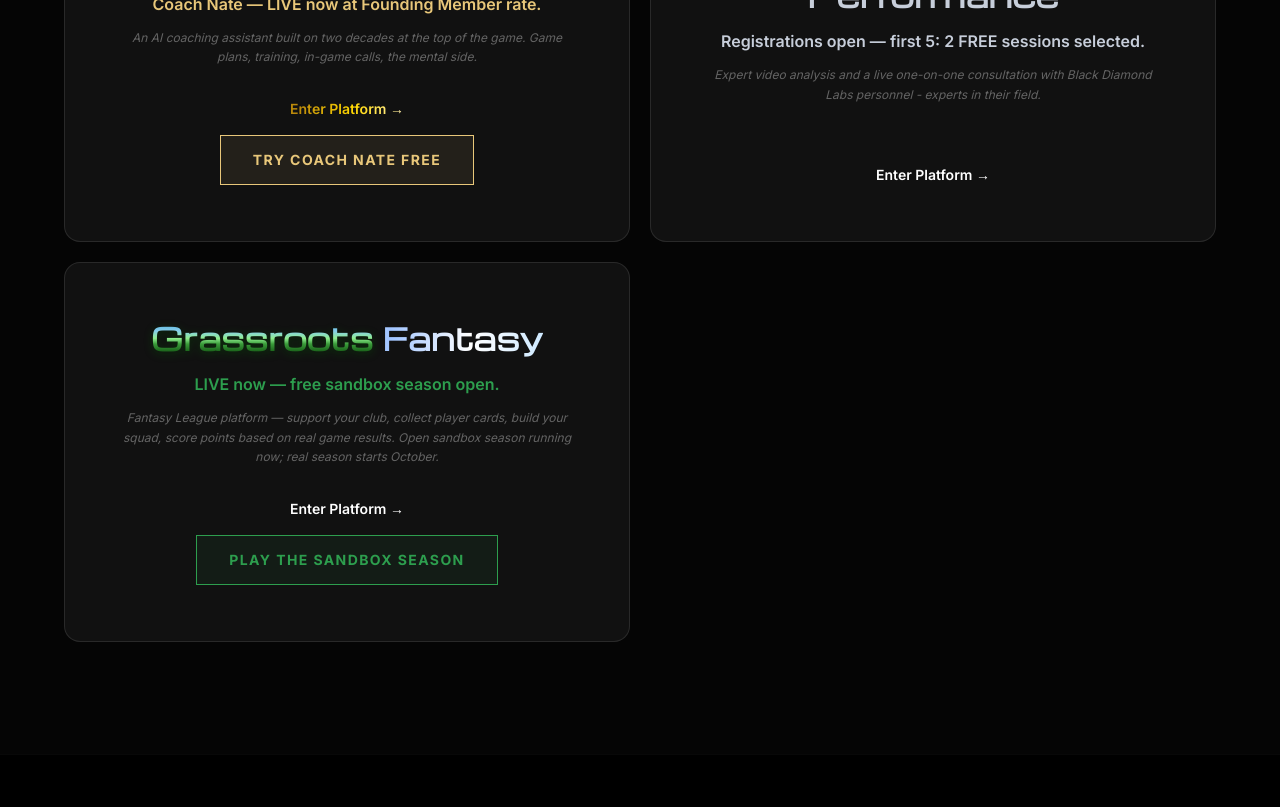
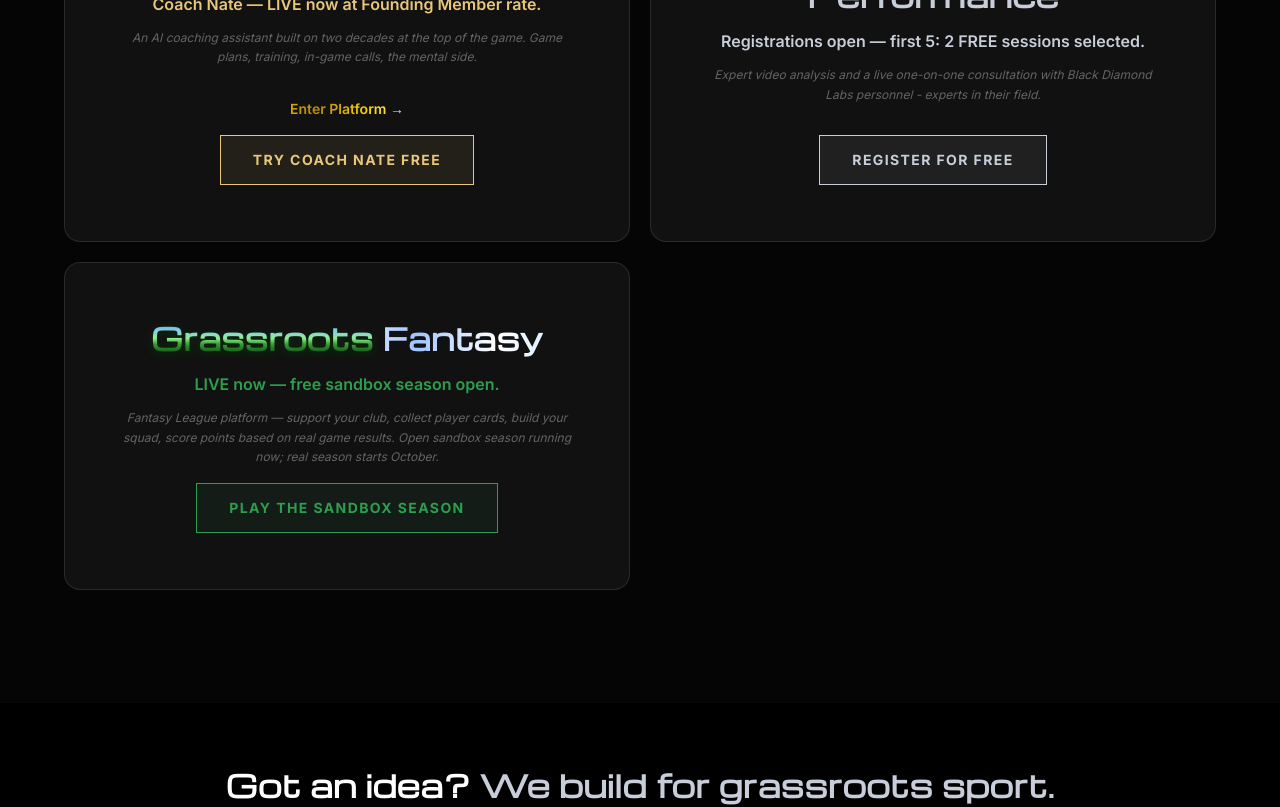
Before and after one commit to N8Nuks/blackdiamondlabs, a Next.js app: page / in a window 1280 px wide. Shown: the part 1320-2127 px from the top of the page. Built offline with nearby package versions, Linux system fonts and the light colour scheme.

Commit message:
Brand cards: single button each, Enter Platform on BDAI only

```diff
--- a/app/page.tsx
+++ b/app/page.tsx
@@ -219,8 +219,10 @@ export default function Home() {
                 taglineStyle={{ color: "#C7CEDA" }}
                 description="Expert video analysis and a live one-on-one consultation with Black Diamond Labs personnel - experts in their field."
                 href="/performance"
+                secondaryCta={{ label: 'Register for free', href: '/performance' }}
                 status="live"
                 accentColor="#C7CEDA"
+                hideLink
                 hideEdition={true}
                 larger={true}
               />
@@ -232,6 +234,7 @@ export default function Home() {
                 href="https://grassrootsfantasy.co.nz"
                 secondaryCta={{ label: 'Play the sandbox season', href: 'https://grassrootsfantasy.co.nz' }}
                 status="live"
+                hideLink
                 accentColor="#2d9e4e"
                 nameStyle="grassroots"
                 hideEdition={true}
```
